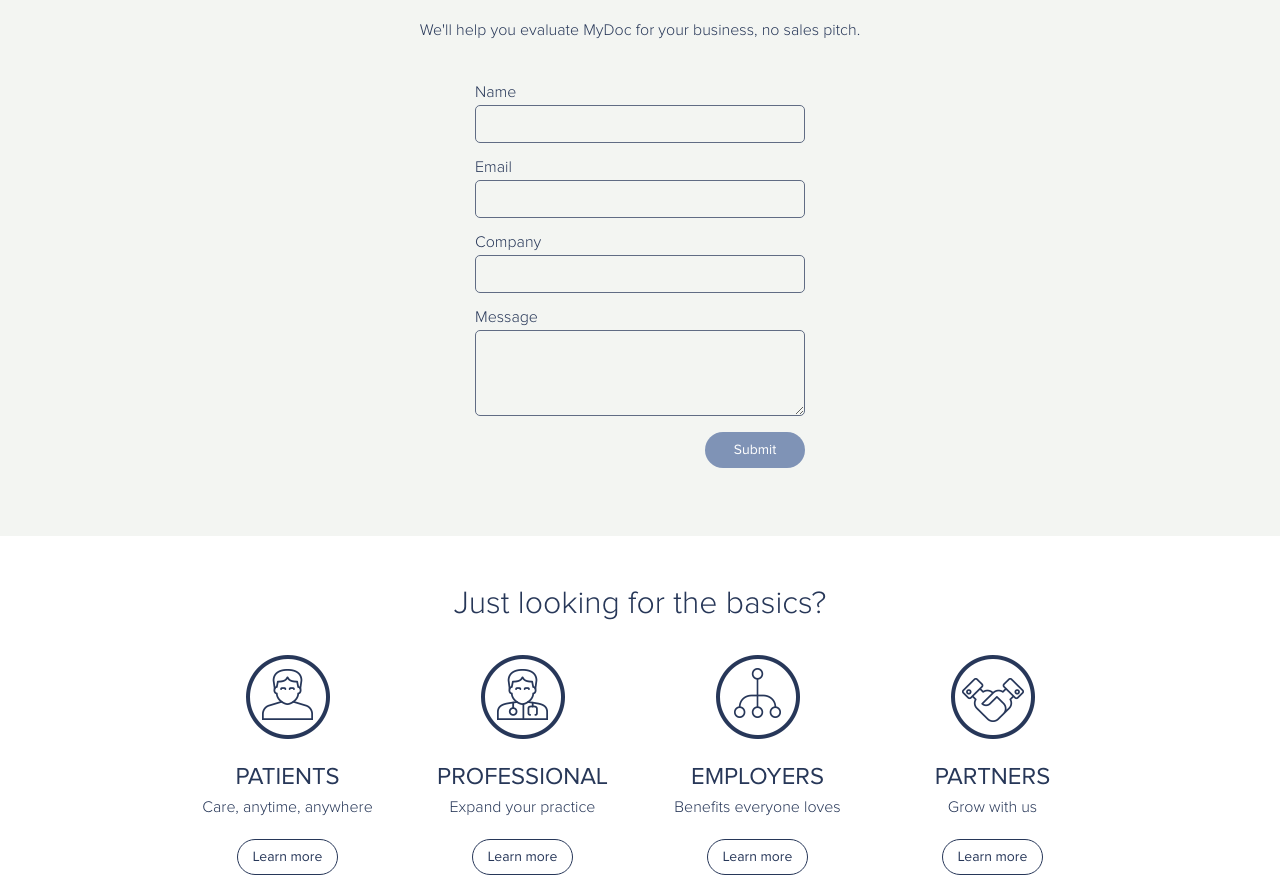
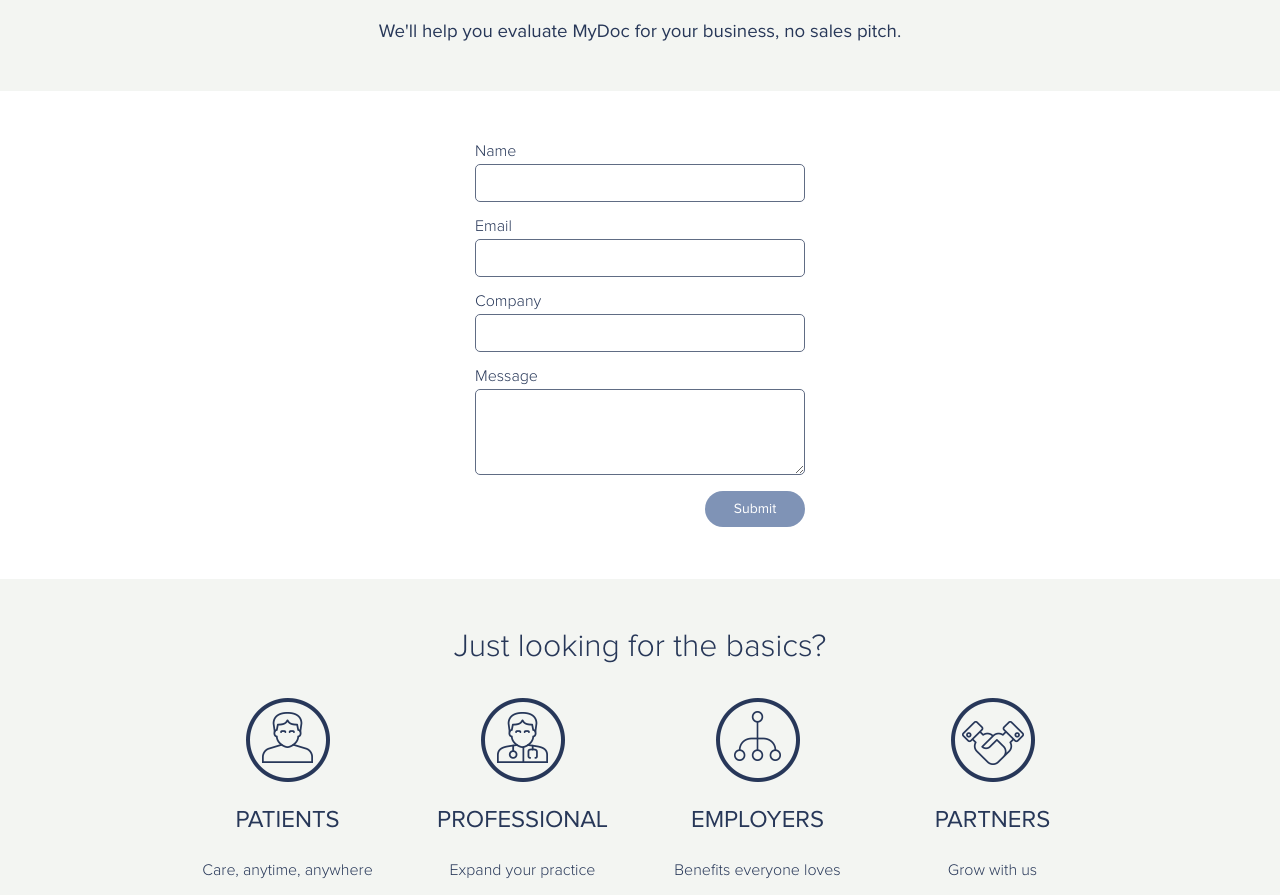
Before and after one commit to ToanNG/my-doc-web, a website: page app/assets/demo.html in a window 1280 px wide. Shown: the part 181-1076 px from the top of the page. Drawn offline with nearby package versions, Linux system fonts and the light colour scheme; files whose address does not match are found by name.

Commit message:
change demo page

```diff
--- a/app/assets/demo.html
+++ b/app/assets/demo.html
@@ -48,7 +48,16 @@
             <h1 class="center">
               Get in touch
             </h1>
-            <p class="center">We'll help you evaluate MyDoc for your business, no sales pitch.</p>
+            <h3 class="center">We'll help you evaluate MyDoc for your business, no sales pitch.</h3>
+          </div>
+        </div>
+      </div>
+    </div>
+
+    <div class="demo-section-2">
+      <div class="container">
+        <div class="row">
+          <div class="col-1">
             <form class="form">
               <div class="form-group">
                 <label for"input-name">Name</label> <br>
@@ -77,7 +86,7 @@
       </div>
     </div>
 
-    <div class="demo-section-2 center">
+    <div class="demo-section-2 bg-color center">
       <div class="container">
         <div class="row">
           <div class="col-1">
--- a/app/styles/application.scss
+++ b/app/styles/application.scss
@@ -140,7 +140,7 @@ input, textarea {
 
 .form {
   max-width: 350px;
-  margin: 1em auto;
+  margin: 0 auto;
   padding: 10px;
 
   .form-group {
--- a/app/styles/demo.scss
+++ b/app/styles/demo.scss
@@ -11,6 +11,12 @@
 }
 
 .demo-section-2 {
+  .btn {
+    min-width: 100px;
+  }
+}
+
+.demo-section-3 {
   h2 {
     margin-bottom: 0;
   }
```
Also changed, not shown: public/demo.html (+11 -2 lines), public/stylesheets/app.css, 1 other file.
